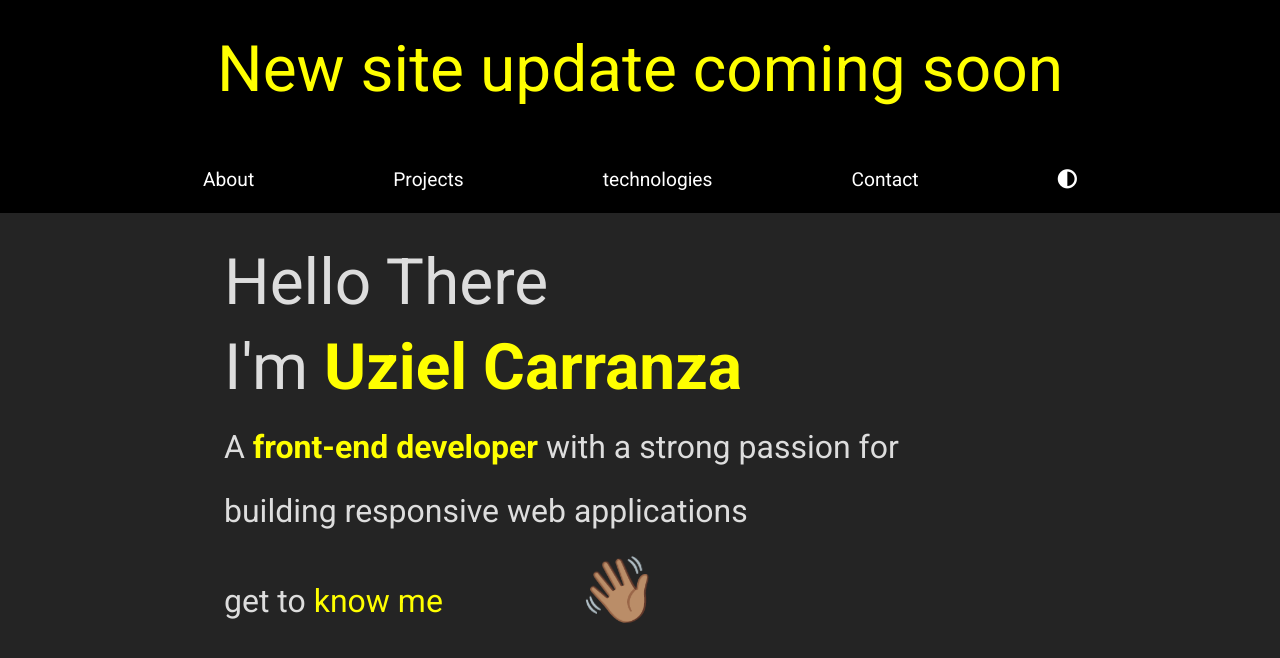
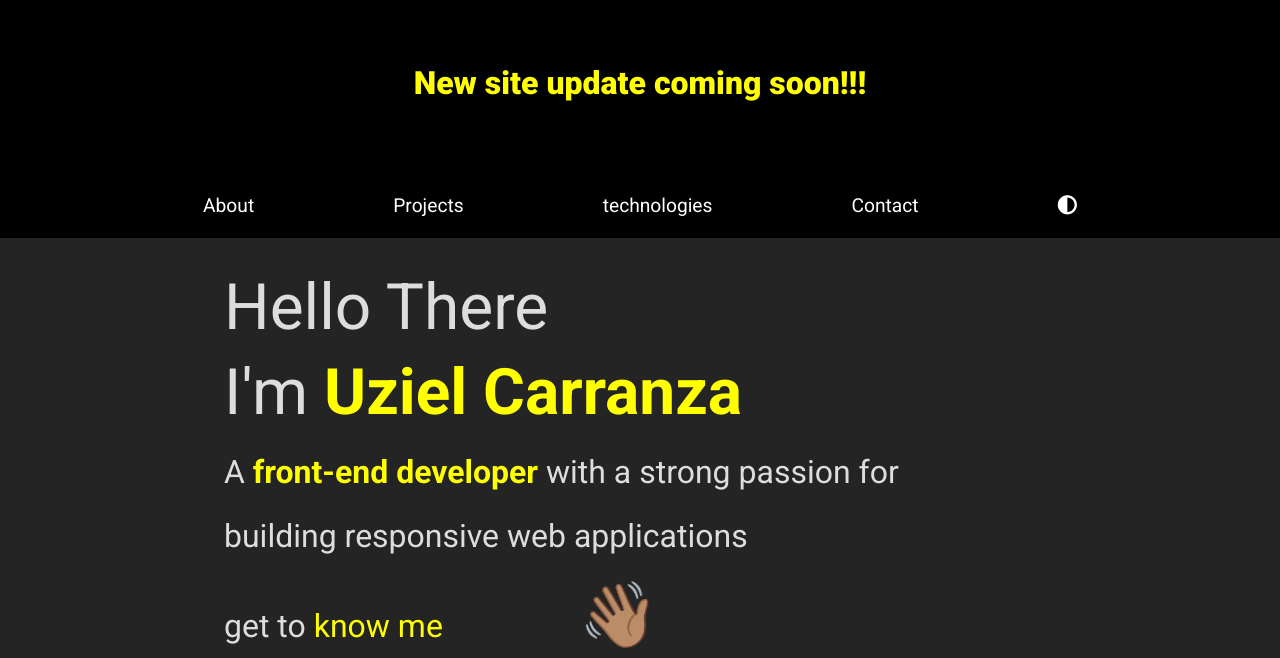
Before and after one commit to UzielCarranza/UzielCarranzaCharro, a website: page index.html in a window 1280 px wide. Shown: the top 658 px of the page. Drawn offline with nearby package versions, Linux system fonts and the light colour scheme.

Commit message:
Adds site update to light theme

```diff
--- a/css/style.css
+++ b/css/style.css
@@ -7,6 +7,16 @@
     font-family: "Roboto", sans-serif;
 }
 
+/*update*/
+.update{
+    display: flex;
+    flex-direction: column;
+    text-align: center;
+    color: yellow;
+    font-size: 2rem;
+    font-weight: 900;
+    padding: 2em 0;
+}
 
 body {
     margin: 0;
@@ -440,14 +450,19 @@ light mode
 .light-theme h1,
 .light-theme p,
 .light-theme .fa-adjust,
-.light-theme #language-section > h1 {
+.light-theme #language-section > h1{
     color: #242424;
     font-weight: bold;
 }
 
 .light-theme .yellow,
-.light-theme .header--a {
+.light-theme .header--a
+{
     color: #0000FF;
+}
+
+.light-theme .update{
+    color: #F06449;
 }
 
 .light-theme body,
--- a/js/js.js
+++ b/js/js.js
@@ -89,8 +89,8 @@ $(document).ready(function () {
 //language=HTML
 function mainDiv() {
     return `
-        <div style="display: flex; flex-direction: column; justify-content: center; text-align: center; padding: 2em 0em">
-            <h1 style="color: yellow">New site update coming soon</h1>
+        <div>
+            <h1 class="update" >New site update coming soon!!!</h1>
         </div>
         <ul class="nav--list">
             <li class="list--items" title="Uziel's LinkedIn Profile"><a
```
